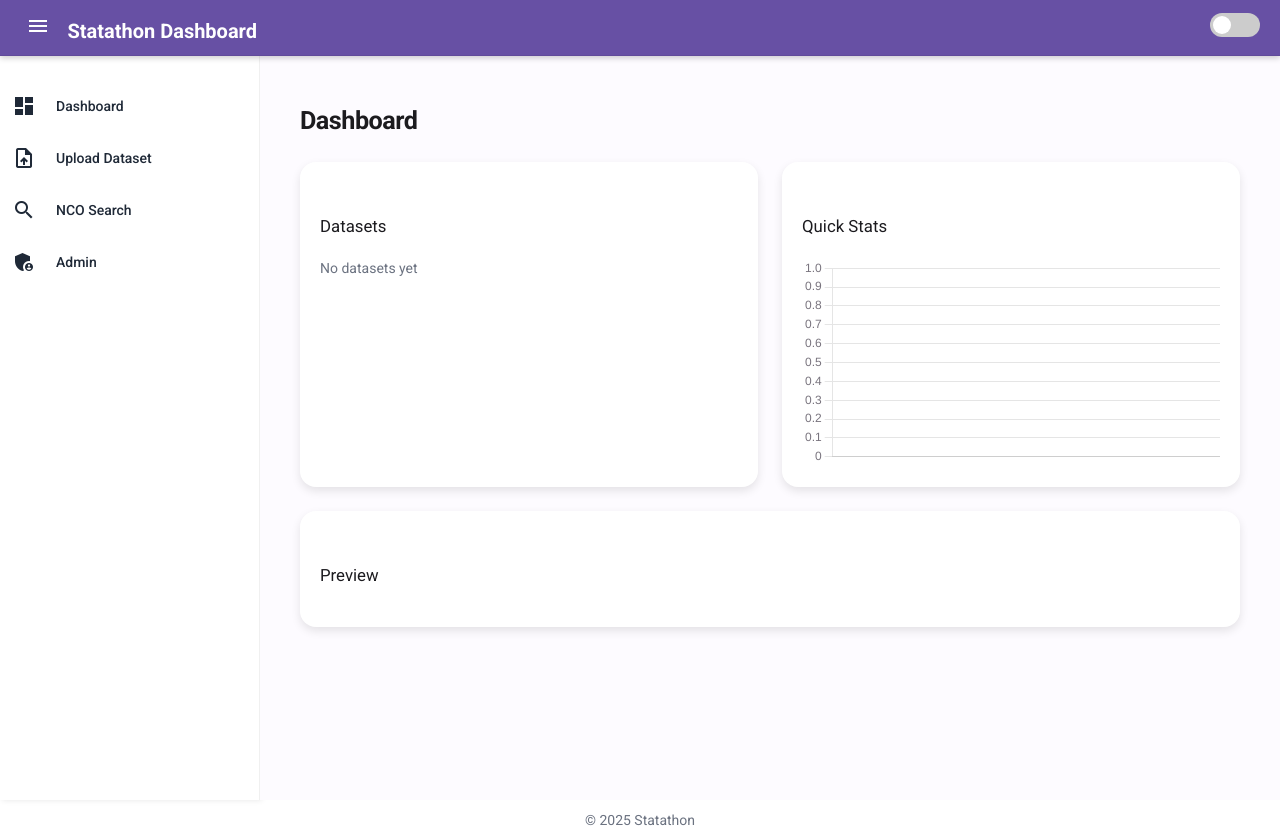
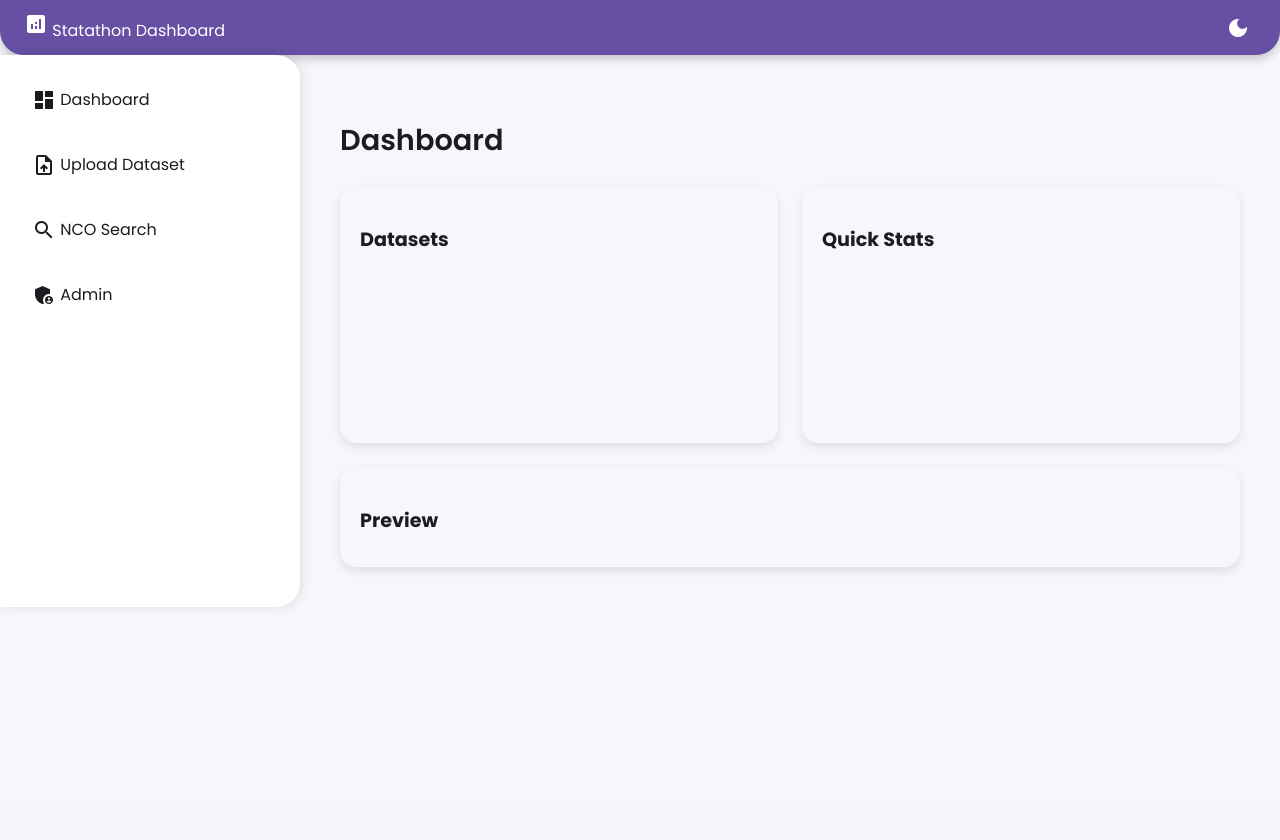
Before and after one commit to sanaysarthak/nco-semantic-search, a Flask app: page / in a window 1280 px wide. After the commit the page ends 597 px from the top, so only its background shows below. Run offline with Flask 3, Linux system fonts and the light colour scheme; data that the repository does not hold is empty; a map, chart or similar area stays blank; some libraries are stand-ins or nearby versions.

Commit message:
ui improvements
took inspiration from material ui theme

```diff
--- a/static/css/style.css
+++ b/static/css/style.css
@@ -1,78 +1,293 @@
+/* === Global Variables === */
 :root {
+  /* Light Mode Colors */
   --bg: #f7f8fb;
   --text: #1f2937;
   --card: #ffffff;
   --muted: #6b7280;
-  --primary: #3f51b5;
-}
-[data-theme="dark"] {
-  --bg: #0f172a;
-  --text: #e5e7eb;
-  --card: #111827;
-  --muted: #9ca3af;
-  --primary: #90caf9;
-}
-* { box-sizing: border-box; }
-html, body { height: 100%; }
-body {
-  margin: 0; font-family: Inter, system-ui, -apple-system, Segoe UI, Roboto, "Helvetica Neue", Arial;
-  background: var(--bg); color: var(--text);
+  --primary: #6750A4;
+  --secondary: #4DB6AC;
+  --shadow: rgba(0, 0, 0, 0.1);
+
+  /* Dark Mode Colors */
+  --bg-dark: #121212;
+  --text-dark: #e5e7eb;
+  --card-dark: #1e1e2e;
+  --muted-dark: #9ca3af;
+  --primary-dark: #bb86fc;
+  --secondary-dark: #03dac6;
+  --shadow-dark: rgba(0, 0, 0, 0.6);
+
+  /* Common Styling */
+  --border-radius: 18px;
+  --transition: all 0.3s ease;
+  --font: 'Poppins', Inter, system-ui, -apple-system, Segoe UI, Roboto, "Helvetica Neue", Arial;
 }
 
-/* Layout */
-.topbar {
-  height: 56px; background: var(--card); border-bottom: 1px solid rgba(0,0,0,0.06);
-  display: flex; align-items: center; justify-content: space-between; padding: 0 16px; position: sticky; top: 0; z-index: 100;
-}
-.brand { font-weight: 700; margin-left: 8px; }
-.icon-btn { background: transparent; border: none; cursor: pointer; color: var(--text); }
-
-.main-layout { display: grid; grid-template-columns: 240px 1fr; min-height: calc(100vh - 56px); }
-.sidebar { background: var(--card); border-right: 1px solid rgba(0,0,0,0.06); padding: 12px; }
-.sidebar .nav-link { display: flex; align-items: center; gap: 8px; padding: 10px 12px; border-radius: 8px; color: var(--text); text-decoration: none; }
-.sidebar .nav-link:hover { background: rgba(0,0,0,0.04); }
-.sidebar.open { transform: translateX(0); }
-@media (max-width: 900px) {
-  .main-layout { grid-template-columns: 1fr; }
-  .sidebar { position: fixed; z-index: 120; top: 56px; bottom: 0; width: 240px; transform: translateX(-100%); transition: transform .2s; }
-  .sidebar.open { transform: translateX(0); }
+/* Dark Mode Theme */
+[data-theme="dark"] {
+  --bg: var(--bg-dark);
+  --text: var(--text-dark);
+  --card: var(--card-dark);
+  --muted: var(--muted-dark);
+  --primary: var(--primary-dark);
+  --secondary: var(--secondary-dark);
+  --shadow: var(--shadow-dark);
 }
 
-.content { padding: 16px; }
-.footer { padding: 16px; text-align: center; color: var(--muted); }
-
-.page-header h1 { margin: 8px 0 12px; }
-.grid { display: grid; grid-template-columns: repeat(12, 1fr); gap: 16px; }
-.col { grid-column: span 12; }
-@media (min-width: 900px) {
-  .col-md-6 { grid-column: span 6; }
+/* === Global Reset === */
+* {
+  box-sizing: border-box;
+}
+html, body {
+  height: 100%;
+}
+body {
+  margin: 0;
+  font-family: var(--font);
+  background: var(--bg);
+  color: var(--text);
+  transition: var(--transition);
 }
 
-/* Cards */
-.card { background: var(--card); border-radius: 14px; box-shadow: 0 6px 16px rgba(0,0,0,0.06); padding: 16px; }
-.card h3 { margin-top: 0; }
-.card-body { display: flex; gap: 8px; align-items: center; }
+/* === Topbar === */
+.topbar {
+  height: 64px;
+  background: var(--primary);
+  color: white;
+  display: flex;
+  align-items: center;
+  justify-content: space-between;
+  padding: 0 24px;
+  position: sticky;
+  top: 0;
+  z-index: 100;
+  box-shadow: 0 6px 16px var(--shadow);
+  border-bottom-left-radius: 24px;
+  border-bottom-right-radius: 24px;
+  transition: var(--transition);
+}
+.brand {
+  font-weight: 700;
+  margin-left: 8px;
+  font-size: 1.2rem;
+  display: flex;
+  align-items: center;
+  gap: 8px;
+}
+.icon-btn {
+  background: transparent;
+  border: none;
+  cursor: pointer;
+  color: inherit;
+  font-size: 1.5rem;
+}
 
-.form-row { display: flex; flex-wrap: wrap; gap: 8px; }
-.form-row input, .form-row select { padding: 10px 12px; border: 1px solid rgba(0,0,0,0.15); border-radius: 8px; background: transparent; color: var(--text); }
+/* === Layout === */
+.main-layout {
+  display: grid;
+  grid-template-columns: 260px 1fr;
+  min-height: calc(100vh - 64px);
+  transition: var(--transition);
+}
 
-.dataset-list { display: flex; flex-direction: column; gap: 8px; }
-.dataset-item { padding: 10px 12px; border: 1px solid rgba(0,0,0,0.08); border-radius: 10px; background: rgba(0,0,0,0.02); }
+/* === Sidebar === */
+.sidebar {
+  background: var(--card);
+  border-right: 1px solid rgba(0, 0, 0, 0.06);
+  padding: 16px;
+  box-shadow: 2px 0 12px var(--shadow);
+  border-top-right-radius: 24px;
+  border-bottom-right-radius: 24px;
+  transition: var(--transition);
+}
+.sidebar .nav-link {
+  display: flex;
+  align-items: center;
+  gap: 12px;
+  padding: 12px 16px;
+  border-radius: 12px;
+  color: var(--text);
+  text-decoration: none;
+  font-weight: 500;
+  transition: var(--transition);
+}
+.sidebar .nav-link:hover {
+  background: var(--secondary);
+  color: white;
+}
+[data-theme="dark"] .sidebar .nav-link:hover {
+  background: var(--secondary-dark);
+}
 
-.table-preview table { width: 100%; border-collapse: collapse; }
-.table-preview th, .table-preview td { border-bottom: 1px solid rgba(0,0,0,0.08); padding: 8px; text-align: left; }
-.table-preview thead th { background: rgba(0,0,0,0.03); }
+/* === Responsive Sidebar === */
+@media (max-width: 900px) {
+  .main-layout {
+    grid-template-columns: 1fr;
+  }
+  .sidebar {
+    position: fixed;
+    z-index: 120;
+    top: 64px;
+    bottom: 0;
+    width: 240px;
+    transform: translateX(-100%);
+    transition: transform 0.25s ease-in-out;
+  }
+  .sidebar.open {
+    transform: translateX(0);
+  }
+}
 
-.muted { color: var(--muted); }
+/* === Content Area === */
+.content {
+  padding: 24px;
+  transition: var(--transition);
+}
 
-/* Dark tweaks */
-[data-theme="dark"] .sidebar .nav-link:hover { background: rgba(255,255,255,0.06); }
-[data-theme="dark"] .dataset-item { background: rgba(255,255,255,0.04); border-color: rgba(255,255,255,0.08); }
+/* === Footer === */
+.footer {
+  padding: 20px;
+  text-align: center;
+  color: var(--muted);
+  font-size: 0.9rem;
+}
 
-/* Toggle switch */
-.switch { position: relative; display: inline-block; width: 50px; height: 28px; }
-.switch input { opacity: 0; width: 0; height: 0; }
-.slider { position: absolute; cursor: pointer; top: 0; left: 0; right: 0; bottom: 0; background-color: #ccc; transition: .2s; border-radius: 34px; }
-.slider:before { position: absolute; content: ""; height: 22px; width: 22px; left: 3px; bottom: 3px; background-color: white; transition: .2s; border-radius: 50%; }
-input:checked + .slider { background-color: var(--primary); }
-input:checked + .slider:before { transform: translateX(22px); }
+/* === Page Headers === */
+.page-header h1 {
+  margin: 8px 0 16px;
+  font-size: 1.6rem;
+  font-weight: 600;
+}
+
+/* === Grid System === */
+.grid {
+  display: grid;
+  grid-template-columns: repeat(12, 1fr);
+  gap: 20px;
+}
+.col {
+  grid-column: span 12;
+}
+@media (min-width: 900px) {
+  .col-md-6 {
+    grid-column: span 6;
+  }
+}
+
+/* === Cards === */
+.card {
+  background: var(--card);
+  padding: 20px;
+  border-radius: var(--border-radius);
+  box-shadow: 0 6px 18px var(--shadow);
+  transition: var(--transition);
+}
+.card h3 {
+  margin-top: 0;
+  font-size: 1.2rem;
+  font-weight: 600;
+}
+.card-body {
+  display: flex;
+  gap: 8px;
+  align-items: center;
+}
+
+/* === Forms === */
+.form-row {
+  display: flex;
+  flex-wrap: wrap;
+  gap: 12px;
+}
+.form-row input,
+.form-row select {
+  padding: 10px 14px;
+  border: 1px solid rgba(0, 0, 0, 0.15);
+  border-radius: 10px;
+  background: transparent;
+  color: var(--text);
+  transition: var(--transition);
+}
+.form-row input:focus,
+.form-row select:focus {
+  outline: none;
+  border-color: var(--primary);
+  box-shadow: 0 0 6px var(--primary);
+}
+
+/* === Dataset List === */
+.dataset-list {
+  display: flex;
+  flex-direction: column;
+  gap: 12px;
+}
+.dataset-item {
+  padding: 12px 16px;
+  border: 1px solid rgba(0, 0, 0, 0.08);
+  border-radius: 12px;
+  background: rgba(0, 0, 0, 0.02);
+  transition: var(--transition);
+}
+[data-theme="dark"] .dataset-item {
+  background: rgba(255, 255, 255, 0.04);
+  border-color: rgba(255, 255, 255, 0.08);
+}
+
+/* === Tables === */
+.table-preview table {
+  width: 100%;
+  border-collapse: collapse;
+  font-size: 0.95rem;
+}
+.table-preview th,
+.table-preview td {
+  border-bottom: 1px solid rgba(0, 0, 0, 0.08);
+  padding: 10px;
+  text-align: left;
+}
+.table-preview thead th {
+  background: rgba(0, 0, 0, 0.03);
+  font-weight: 600;
+}
+
+/* === Toggle Switch === */
+.switch {
+  position: relative;
+  display: inline-block;
+  width: 52px;
+  height: 28px;
+}
+.switch input {
+  opacity: 0;
+  width: 0;
+  height: 0;
+}
+.slider {
+  position: absolute;
+  cursor: pointer;
+  top: 0;
+  left: 0;
+  right: 0;
+  bottom: 0;
+  background-color: #ccc;
+  transition: var(--transition);
+  border-radius: 34px;
+}
+.slider:before {
+  position: absolute;
+  content: "";
+  height: 22px;
+  width: 22px;
+  left: 3px;
+  bottom: 3px;
+  background-color: white;
+  transition: var(--transition);
+  border-radius: 50%;
+}
+input:checked + .slider {
+  background-color: var(--primary);
+}
+input:checked + .slider:before {
+  transform: translateX(24px);
+}
--- a/templates/layout.html
+++ b/templates/layout.html
@@ -1,216 +1,193 @@
 <!doctype html>
 <html lang="en">
 <head>
-  <meta charset="utf-8" />
-  <meta name="viewport" content="width=device-width, initial-scale=1" />
-  <title>Statathon Dashboard</title>
+  <!-- Google Fonts -->
+  <link rel="stylesheet" href="https://fonts.googleapis.com/css2?family=Poppins:wght@300;400;600;700&display=swap">
 
-  <!-- Google Fonts & Material Icons -->
-  <link rel="stylesheet" href="https://fonts.googleapis.com/css2?family=Roboto:wght@300;400;500;700&display=swap">
+  <!-- Material Icons -->
   <link rel="stylesheet" href="https://fonts.googleapis.com/icon?family=Material+Icons">
 
-  <!-- Material UI CDN (Material Design 3) -->
-  <link href="https://cdn.jsdelivr.net/npm/@mui/material@5.15.14/dist/material.min.css" rel="stylesheet">
-  <script src="https://cdn.jsdelivr.net/npm/@mui/material@5.15.14/umd/material.min.js"></script>
-
-  <!-- Chart.js for graphs -->
-  <script src="https://cdn.jsdelivr.net/npm/chart.js"></script>
-
-  <!-- AOS Animations -->
-  <link href="https://unpkg.com/aos@2.3.1/dist/aos.css" rel="stylesheet">
-  <script src="https://unpkg.com/aos@2.3.1/dist/aos.js"></script>
-
-  <!-- Custom CSS -->
-  <link rel="stylesheet" href="{{ url_for('static', filename='css/style.css') }}">
-
-  <!-- Theme Colors -->
+  <!-- Material Design Variables -->
   <style>
     :root {
-      --md-sys-color-primary: #6750A4;
-      --md-sys-color-on-primary: #FFFFFF;
-      --md-sys-color-surface: #FFFFFF;
-      --md-sys-color-on-surface: #1C1B1F;
-      --md-sys-color-background: #FDFBFF;
-      --md-sys-color-outline: #79747E;
+      /* Light Mode */
+      --primary-color: #6750A4;
+      --secondary-color: #4DB6AC;
+      --surface-color: #FFFFFF;
+      --background-color: #F6F7FB;
+      --on-surface-color: #1C1B1F;
+
+      /* Dark Mode */
+      --dark-primary: #1E1B2E;
+      --dark-surface: #2B2738;
+      --dark-on-surface: #EAEAEA;
+      --dark-secondary: #64FFDA;
+
+      /* Common */
+      --card-radius: 18px;
+      --transition: all 0.3s ease;
     }
 
+    /* Global Styling */
     body {
+      font-family: 'Poppins', sans-serif;
       margin: 0;
-      font-family: 'Roboto', sans-serif;
-      background-color: var(--md-sys-color-background);
-      color: var(--md-sys-color-on-surface);
-      transition: background-color 0.3s, color 0.3s;
+      padding: 0;
+      background-color: var(--background-color);
+      color: var(--on-surface-color);
+      transition: var(--transition);
     }
 
-    /* Dark Mode */
-    body.dark-theme {
-      --md-sys-color-surface: #1E1E1E;
-      --md-sys-color-background: #121212;
-      --md-sys-color-on-surface: #FFFFFF;
+    body.dark-mode {
+      background-color: var(--dark-primary);
+      color: var(--dark-on-surface);
     }
 
-    /* Top App Bar */
-    .topbar {
-      background: var(--md-sys-color-primary);
-      color: var(--md-sys-color-on-primary);
+    /* Topbar */
+    header.topbar {
       display: flex;
       justify-content: space-between;
       align-items: center;
-      padding: 10px 20px;
-      box-shadow: 0 2px 6px rgba(0,0,0,0.2);
+      padding: 12px 24px;
+      background: var(--primary-color);
+      color: white;
+      box-shadow: 0 4px 10px rgba(0,0,0,0.2);
+      border-bottom-left-radius: 24px;
+      border-bottom-right-radius: 24px;
+      transition: var(--transition);
     }
 
-    .brand {
-      font-size: 20px;
-      font-weight: 600;
-    }
-
-    .icon-btn {
-      background: none;
-      border: none;
-      cursor: pointer;
-      color: var(--md-sys-color-on-primary);
-      font-size: 24px;
-    }
-
-    /* Layout Grid */
-    .main-layout {
-      display: flex;
-      min-height: calc(100vh - 56px);
+    body.dark-mode header.topbar {
+      background: var(--dark-surface);
     }
 
     /* Sidebar */
-    .sidebar {
+    aside.sidebar {
       width: 260px;
-      background: var(--md-sys-color-surface);
-      box-shadow: 2px 0 6px rgba(0,0,0,0.1);
-      padding: 20px 0;
+      background: var(--surface-color);
+      border-radius: 0 24px 24px 0;
+      padding: 20px;
+      box-shadow: 2px 0 12px rgba(0,0,0,0.1);
+      transition: var(--transition);
     }
 
-    .sidebar nav ul {
+    body.dark-mode aside.sidebar {
+      background: var(--dark-surface);
+    }
+
+    aside.sidebar ul {
       list-style: none;
       padding: 0;
       margin: 0;
     }
 
-    .sidebar nav ul li {
-      margin: 8px 0;
+    aside.sidebar ul li {
+      margin-bottom: 16px;
     }
 
-    .nav-link {
+    aside.sidebar ul li a {
       display: flex;
       align-items: center;
-      padding: 12px 20px;
-      color: var(--md-sys-color-on-surface);
       text-decoration: none;
-      transition: background 0.2s;
-      border-radius: 8px;
+      color: var(--on-surface-color);
+      font-weight: 500;
+      padding: 12px;
+      border-radius: 12px;
+      transition: var(--transition);
     }
 
-    .nav-link:hover {
-      background: rgba(103, 80, 164, 0.1);
+    aside.sidebar ul li a:hover {
+      background: var(--secondary-color);
+      color: white;
     }
 
-    .nav-link .material-icons {
-      margin-right: 12px;
+    body.dark-mode aside.sidebar ul li a {
+      color: var(--dark-on-surface);
     }
 
-    /* Content Area */
-    .content {
-      flex: 1;
-      padding: 24px;
-      background: var(--md-sys-color-background);
+    /* Cards */
+    .card {
+      background: var(--surface-color);
+      padding: 20px;
+      border-radius: var(--card-radius);
+      box-shadow: 0 6px 18px rgba(0,0,0,0.1);
+      transition: var(--transition);
     }
 
-    /* Footer */
-    .footer {
-      text-align: center;
-      padding: 10px;
-      background: var(--md-sys-color-surface);
-      box-shadow: 0 -2px 6px rgba(0,0,0,0.1);
+    body.dark-mode .card {
+      background: var(--dark-surface);
+      color: var(--dark-on-surface);
+      box-shadow: 0 6px 18px rgba(0,0,0,0.4);
     }
 
     /* Dark Mode Toggle */
-    .switch {
-      position: relative;
-      display: inline-block;
-      width: 50px;
-      height: 24px;
+    .theme-toggle {
+      cursor: pointer;
+      border: none;
+      background: none;
+      color: white;
+      font-size: 24px;
+      transition: var(--transition);
     }
-    .switch input { display: none; }
-    .slider {
-      position: absolute;
-      cursor: pointer;
-      top: 0; left: 0; right: 0; bottom: 0;
-      background-color: #ccc;
-      transition: .4s;
-      border-radius: 24px;
-    }
-    .slider:before {
-      position: absolute;
-      content: "";
-      height: 18px;
-      width: 18px;
-      left: 3px;
-      bottom: 3px;
-      background-color: white;
-      transition: .4s;
-      border-radius: 50%;
-    }
-    input:checked + .slider {
-      background-color: #6750A4;
-    }
-    input:checked + .slider:before {
-      transform: translateX(26px);
+
+    body.dark-mode .theme-toggle {
+      color: var(--dark-secondary);
     }
   </style>
+
+  <meta charset="utf-8" />
+  <meta name="viewport" content="width=device-width, initial-scale=1" />
+  <title>Statathon Dashboard</title>
 </head>
 
 <body>
-  <div id="app" class="app-root">
-    <!-- Top App Bar -->
-    <header class="topbar" role="banner">
-      <div class="topbar-left">
-        <button id="menuBtn" class="icon-btn material-icons">menu</button>
-        <span class="brand">Statathon Dashboard</span>
+  <div id="app">
+    <!-- Topbar -->
+    <header class="topbar">
+      <div class="brand">
+        <span class="material-icons">analytics</span>
+        Statathon Dashboard
       </div>
-      <div class="topbar-right">
-        <label class="switch">
-          <input id="themeToggle" type="checkbox" aria-label="Toggle dark mode">
-          <span class="slider"></span>
-        </label>
-      </div>
+      <button id="themeToggle" class="theme-toggle material-icons">dark_mode</button>
     </header>
 
-    <!-- Layout -->
-    <main class="main-layout">
-      <!-- Sidebar Navigation -->
-      <aside class="sidebar" id="sidebar" role="navigation">
+    <main style="display:flex;">
+      <!-- Sidebar -->
+      <aside class="sidebar">
         <nav>
           <ul>
-            <li><a href="{{ url_for('dashboard_page') }}" class="nav-link"><span class="material-icons">dashboard</span> Dashboard</a></li>
-            <li><a href="{{ url_for('upload_page') }}" class="nav-link"><span class="material-icons">upload_file</span> Upload Dataset</a></li>
-            <li><a href="{{ url_for('nco_page') }}" class="nav-link"><span class="material-icons">search</span> NCO Search</a></li>
-            <li><a href="{{ url_for('admin_page') }}" class="nav-link"><span class="material-icons">admin_panel_settings</span> Admin</a></li>
+            <li><a href="{{ url_for('dashboard_page') }}"><span class="material-icons">dashboard</span>&nbsp;Dashboard</a></li>
+            <li><a href="{{ url_for('upload_page') }}"><span class="material-icons">upload_file</span>&nbsp;Upload Dataset</a></li>
+            <li><a href="{{ url_for('nco_page') }}"><span class="material-icons">search</span>&nbsp;NCO Search</a></li>
+            <li><a href="{{ url_for('admin_page') }}"><span class="material-icons">admin_panel_settings</span>&nbsp;Admin</a></li>
           </ul>
         </nav>
       </aside>
 
-      <!-- Main Content -->
-      <section class="content" role="main">
+      <!-- Content -->
+      <section class="content" style="flex:1; padding:24px;">
         {% block content %}{% endblock %}
       </section>
     </main>
-
-    <!-- Footer -->
-    <footer class="footer">
-      <div>© 2025 Statathon</div>
-    </footer>
   </div>
 
-  <!-- JS -->
-  <script src="{{ url_for('static', filename='js/theme.js') }}"></script>
-  <script src="{{ url_for('static', filename='js/main.js') }}"></script>
-  {% block scripts %}{% endblock %}
+  <script>
+    // Dark Mode Toggle
+    const themeToggle = document.getElementById('themeToggle');
+    const body = document.body;
+
+    // Set saved mode
+    if(localStorage.getItem('theme') === 'dark') {
+      body.classList.add('dark-mode');
+      themeToggle.textContent = "light_mode";
+    }
+
+    themeToggle.addEventListener('click', () => {
+      body.classList.toggle('dark-mode');
+      const isDark = body.classList.contains('dark-mode');
+      localStorage.setItem('theme', isDark ? 'dark' : 'light');
+      themeToggle.textContent = isDark ? "light_mode" : "dark_mode";
+    });
+  </script>
 </body>
 </html>
```
